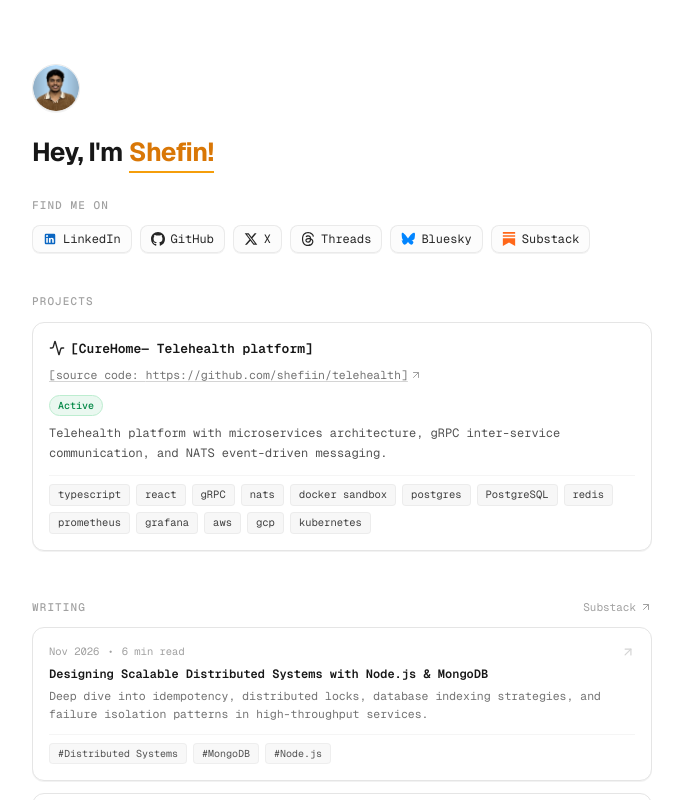
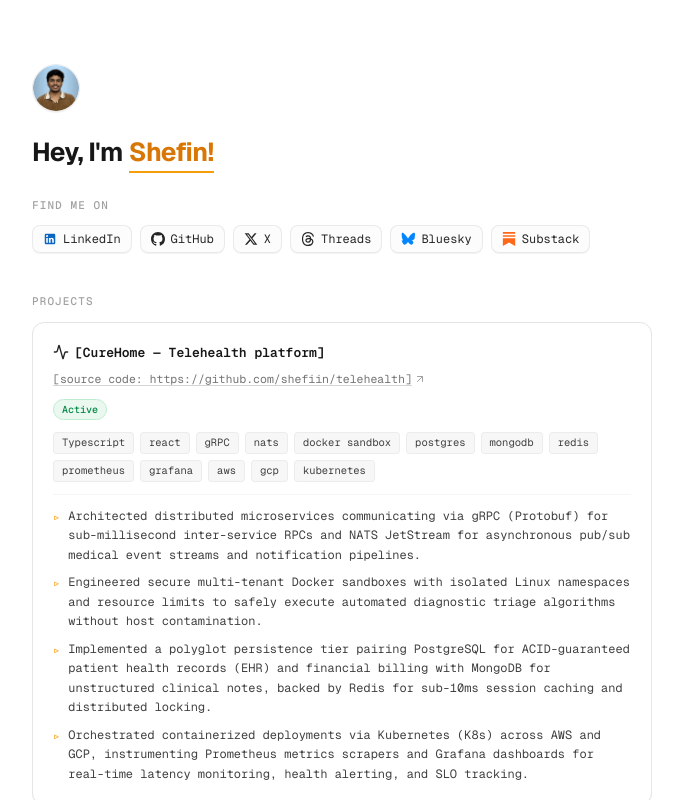
Before and after one commit to shefiin/shefin, a Next.js app in the folder client/: page / in a window 1280 px wide. Shown: the top 800 px of the page, without its empty margins (298-981 px from the left). Built offline with nearby package versions, Linux system fonts and the light colour scheme; no server answers.

Commit message:
feat: retain only CureHome as single featured project with advanced architecture bullet points

```diff
--- a/client/app/components/AdminDrawer.tsx
+++ b/client/app/components/AdminDrawer.tsx
@@ -12,6 +12,7 @@ interface Project {
   link?: string;
   sourceCode?: string;
   tags?: string[];
+  bullets?: string[];
 }
 
 interface BlogPost {
--- a/client/app/page.tsx
+++ b/client/app/page.tsx
@@ -17,6 +17,7 @@ interface Project {
   link?: string;
   sourceCode?: string;
   tags?: string[];
+  bullets?: string[];
 }
 
 interface BlogPost {
@@ -100,26 +101,32 @@ const defaultTechStack: TechItem[] = [
 
 const defaultProjects: Project[] = [
   {
-    title: 'CureHome— Telehealth platform',
-    description: 'Telehealth platform with microservices architecture, gRPC inter-service communication, and NATS event-driven messaging.',
+    title: 'CureHome — Telehealth platform',
+    description: 'Production-ready distributed telehealth platform engineered for high availability, secure medical consultations, and real-time clinical workflows.',
     status: 'Active',
     iconKey: 'curehome',
     link: 'https://github.com/shefiin/telehealth',
     sourceCode: 'https://github.com/shefiin/telehealth',
     tags: [
-      'typescript',
+      'Typescript',
       'react',
       'gRPC',
       'nats',
       'docker sandbox',
       'postgres',
-      'PostgreSQL',
+      'mongodb',
       'redis',
       'prometheus',
       'grafana',
       'aws',
       'gcp',
       'kubernetes',
+    ],
+    bullets: [
+      'Architected distributed microservices communicating via gRPC (Protobuf) for sub-millisecond inter-service RPCs and NATS JetStream for asynchronous pub/sub medical event streams and notification pipelines.',
+      'Engineered secure multi-tenant Docker sandboxes with isolated Linux namespaces and resource limits to safely execute automated diagnostic triage algorithms without host contamination.',
+      'Implemented a polyglot persistence tier pairing PostgreSQL for ACID-guaranteed patient health records (EHR) and financial billing with MongoDB for unstructured clinical notes, backed by Redis for sub-10ms session caching and distributed locking.',
+      'Orchestrated containerized deployments via Kubernetes (K8s) across AWS and GCP, instrumenting Prometheus metrics scrapers and Grafana dashboards for real-time latency monitoring, health alerting, and SLO tracking.',
     ],
   },
 ];
@@ -296,10 +303,10 @@ export default function Home() {
               return (
                 <div
                   key={project._id || idx}
-                  className="group border border-neutral-200 rounded-xl p-4 bg-white hover:border-neutral-300 transition-all shadow-2xs"
+                  className="group border border-neutral-200 rounded-xl p-4 sm:p-5 bg-white hover:border-neutral-300 transition-all shadow-2xs"
                 >
                   {/* Header: [Title] [source code: url] and Status */}
-                  <div className="flex items-start justify-between gap-3 mb-2 flex-wrap">
+                  <div className="flex items-start justify-between gap-3 mb-2.5 flex-wrap">
                     <div className="flex items-center gap-2 flex-wrap text-[13px] font-mono">
                       <div className="flex items-center gap-1.5 font-semibold text-neutral-900 group-hover:text-amber-700 transition">
                         <ProjectIcon iconKey={project.iconKey} className="w-4 h-4 text-neutral-800 shrink-0" />
@@ -344,16 +351,9 @@ export default function Home() {
                     )}
                   </div>
 
-                  {/* Description if present */}
-                  {project.description && (
-                    <p className="text-[12px] font-mono text-neutral-600 leading-relaxed mb-3">
-                      {project.description}
-                    </p>
-                  )}
-
                   {/* Tech Stack Tags */}
                   {project.tags && project.tags.length > 0 && (
-                    <div className="pt-2 border-t border-neutral-100">
+                    <div className="my-3">
                       <div className="flex flex-wrap gap-1.5">
                         {project.tags.map((tag) => (
                           <span
@@ -364,6 +364,20 @@ export default function Home() {
                           </span>
                         ))}
                       </div>
+                    </div>
+                  )}
+
+                  {/* Advanced Bullet Points */}
+                  {project.bullets && project.bullets.length > 0 && (
+                    <div className="pt-3 border-t border-neutral-100">
+                      <ul className="space-y-2 text-[12px] font-mono text-neutral-700 leading-relaxed">
+                        {project.bullets.map((bullet, bIdx) => (
+                          <li key={bIdx} className="flex items-start gap-2">
+                            <span className="text-amber-500 font-bold select-none shrink-0 leading-5">▹</span>
+                            <span className="flex-1">{bullet}</span>
+                          </li>
+                        ))}
+                      </ul>
                     </div>
                   )}
                 </div>
```
Also changed, not shown: 2 other files (tests, documents, lock files or other folders).
